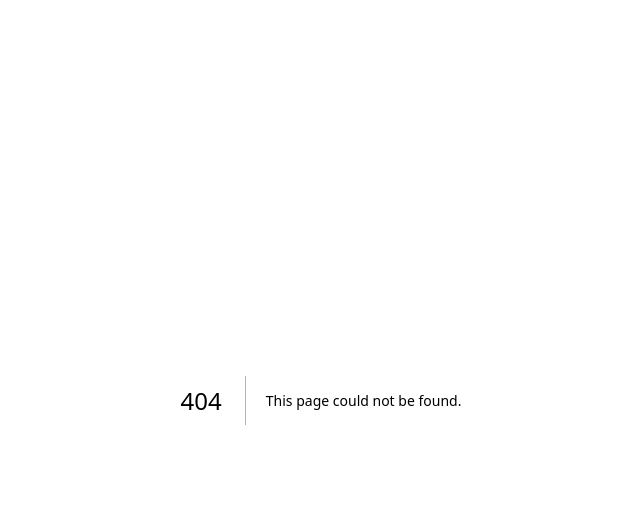
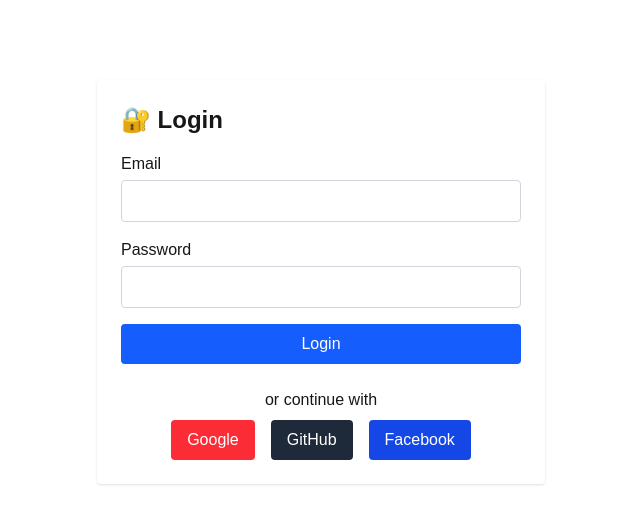
Before and after one commit to datamediclab/datamediclab, a Next.js app: page /login in a window 1280 px wide. Before the commit this address had no page. Shown: the top 524 px of the page, without its empty margins (319-959 px from the left). Built offline with nearby package versions, Linux system fonts and the light colour scheme; no server answers.

Commit message:
Initial commit

```diff
--- /dev/null
+++ b/src/app/login/page.tsx
@@ -0,0 +1,97 @@
+// 📄 src/app/login/page.tsx
+'use client';
+
+import { useState } from 'react';
+import { useRouter } from 'next/navigation';
+import { supabase } from '@/lib/supabaseClient';
+
+const LoginPage = () => {
+  const router = useRouter();
+  const [email, setEmail] = useState('');
+  const [password, setPassword] = useState('');
+  const [error, setError] = useState<string | null>(null);
+  const [loading, setLoading] = useState(false);
+
+  const handleLogin = async (e: React.FormEvent) => {
+    e.preventDefault();
+    setLoading(true);
+    setError(null);
+
+    const { error } = await supabase.auth.signInWithPassword({ email, password });
+
+    if (error) {
+      setError(error.message);
+    } else {
+      router.push('/');
+    }
+
+    setLoading(false);
+  };
+
+  const handleOAuth = async (provider: 'google' | 'github' | 'facebook') => {
+    const { error } = await supabase.auth.signInWithOAuth({ provider });
+    if (error) setError(error.message);
+  };
+
+  return (
+    <main className="max-w-md mx-auto mt-20 p-6 bg-white rounded shadow">
+      <h1 className="text-2xl font-bold mb-4">🔐 Login</h1>
+      <form onSubmit={handleLogin} className="space-y-4">
+        <div>
+          <label className="block mb-1">Email</label>
+          <input
+            type="email"
+            className="w-full p-2 border border-gray-300 rounded"
+            value={email}
+            onChange={(e) => setEmail(e.target.value)}
+            required
+          />
+        </div>
+        <div>
+          <label className="block mb-1">Password</label>
+          <input
+            type="password"
+            className="w-full p-2 border border-gray-300 rounded"
+            value={password}
+            onChange={(e) => setPassword(e.target.value)}
+            required
+          />
+        </div>
+        {error && <p className="text-red-500 text-sm">❌ {error}</p>}
+        <button
+          type="submit"
+          className="w-full bg-blue-600 text-white py-2 rounded hover:bg-blue-700"
+          disabled={loading}
+        >
+          {loading ? 'Logging in...' : 'Login'}
+        </button>
+      </form>
+
+      <div className="mt-6 text-center">
+        <p className="mb-2">or continue with</p>
+        <div className="flex gap-4 justify-center">
+          <button
+            onClick={() => handleOAuth('google')}
+            className="bg-red-500 text-white px-4 py-2 rounded hover:bg-red-600"
+          >
+            Google
+          </button>
+          <button
+            onClick={() => handleOAuth('github')}
+            className="bg-gray-800 text-white px-4 py-2 rounded hover:bg-gray-900"
+          >
+            GitHub
+          </button>
+          <button
+            onClick={() => handleOAuth('facebook')}
+            className="bg-blue-700 text-white px-4 py-2 rounded hover:bg-blue-800"
+          >
+            Facebook
+          </button>
+        </div>
+      </div>
+    </main>
+  );
+};
+
+export default LoginPage;
--- /dev/null
+++ b/src/app/signup/page.tsx
@@ -0,0 +1,68 @@
+// 📄 src/app/signup/page.tsx
+'use client';
+
+import { useState } from 'react';
+import { useRouter } from 'next/navigation';
+import { supabase } from '@/lib/supabaseClient';
+
+const SignupPage = () => {
+  const router = useRouter();
+  const [email, setEmail] = useState('');
+  const [password, setPassword] = useState('');
+  const [error, setError] = useState<string | null>(null);
+  const [loading, setLoading] = useState(false);
+
+  const handleSignup = async (e: React.FormEvent) => {
+    e.preventDefault();
+    setLoading(true);
+    setError(null);
+
+    const { error } = await supabase.auth.signUp({ email, password });
+
+    if (error) {
+      setError(error.message);
+    } else {
+      router.push('/login'); // ✅ หลังสมัครเสร็จให้ไป login
+    }
+
+    setLoading(false);
+  };
+
+  return (
+    <main className="max-w-md mx-auto mt-20 p-6 bg-white rounded shadow">
+      <h1 className="text-2xl font-bold mb-4">📝 Signup</h1>
+      <form onSubmit={handleSignup} className="space-y-4">
+        <div>
+          <label className="block mb-1">Email</label>
+          <input
+            type="email"
+            className="w-full p-2 border border-gray-300 rounded"
+            value={email}
+            onChange={(e) => setEmail(e.target.value)}
+            required
+          />
+        </div>
+        <div>
+          <label className="block mb-1">Password</label>
+          <input
+            type="password"
+            className="w-full p-2 border border-gray-300 rounded"
+            value={password}
+            onChange={(e) => setPassword(e.target.value)}
+            required
+          />
+        </div>
+        {error && <p className="text-red-500 text-sm">❌ {error}</p>}
+        <button
+          type="submit"
+          className="w-full bg-green-600 text-white py-2 rounded hover:bg-green-700"
+          disabled={loading}
+        >
+          {loading ? 'Signing up...' : 'Create Account'}
+        </button>
+      </form>
+    </main>
+  );
+};
+
+export default SignupPage;
--- /dev/null
+++ b/src/app/test-supabase/page.tsx
@@ -0,0 +1,42 @@
+'use client';
+
+import { useEffect, useState } from 'react';
+import { supabase } from '@/lib/supabaseClient';
+
+const TestSupabasePage = () => {
+  const [users, setUsers] = useState<any[]>([]);
+  const [error, setError] = useState<string | null>(null);
+
+  useEffect(() => {
+    const fetchUsers = async () => {
+      const { data, error } = await supabase.from('users').select('*');
+      if (error) {
+        setError(error.message);
+        setUsers([]);
+      } else {
+        setUsers(data);
+      }
+    };
+
+    fetchUsers();
+  }, []);
+
+  return (
+    <main className="p-8">
+      <h1 className="text-2xl font-bold mb-4">🔗 Supabase Test</h1>
+      {error && <p className="text-red-500">❌ Error: {error}</p>}
+      {!error && users.length === 0 && <p>⏳ Loading or no users found.</p>}
+      {users.length > 0 && (
+        <ul className="list-disc pl-6">
+          {users.map((user, index) => (
+            <li key={index}>
+              {JSON.stringify(user)}
+            </li>
+          ))}
+        </ul>
+      )}
+    </main>
+  );
+};
+
+export default TestSupabasePage;
--- /dev/null
+++ b/src/lib/supabaseClient.ts
@@ -0,0 +1,7 @@
+// src/lib/supabaseClient.ts
+import { createClient } from '@supabase/supabase-js';
+
+const supabaseUrl = process.env.NEXT_PUBLIC_SUPABASE_URL!;
+const supabaseKey = process.env.NEXT_PUBLIC_SUPABASE_ANON_KEY!;
+
+export const supabase = createClient(supabaseUrl, supabaseKey);
```
Also changed, not shown: package.json (+7 -6 lines), src/lib/constants.ts (added), src/lib/i18n.ts (added), 1 other file (tests, documents, lock files or other folders).
